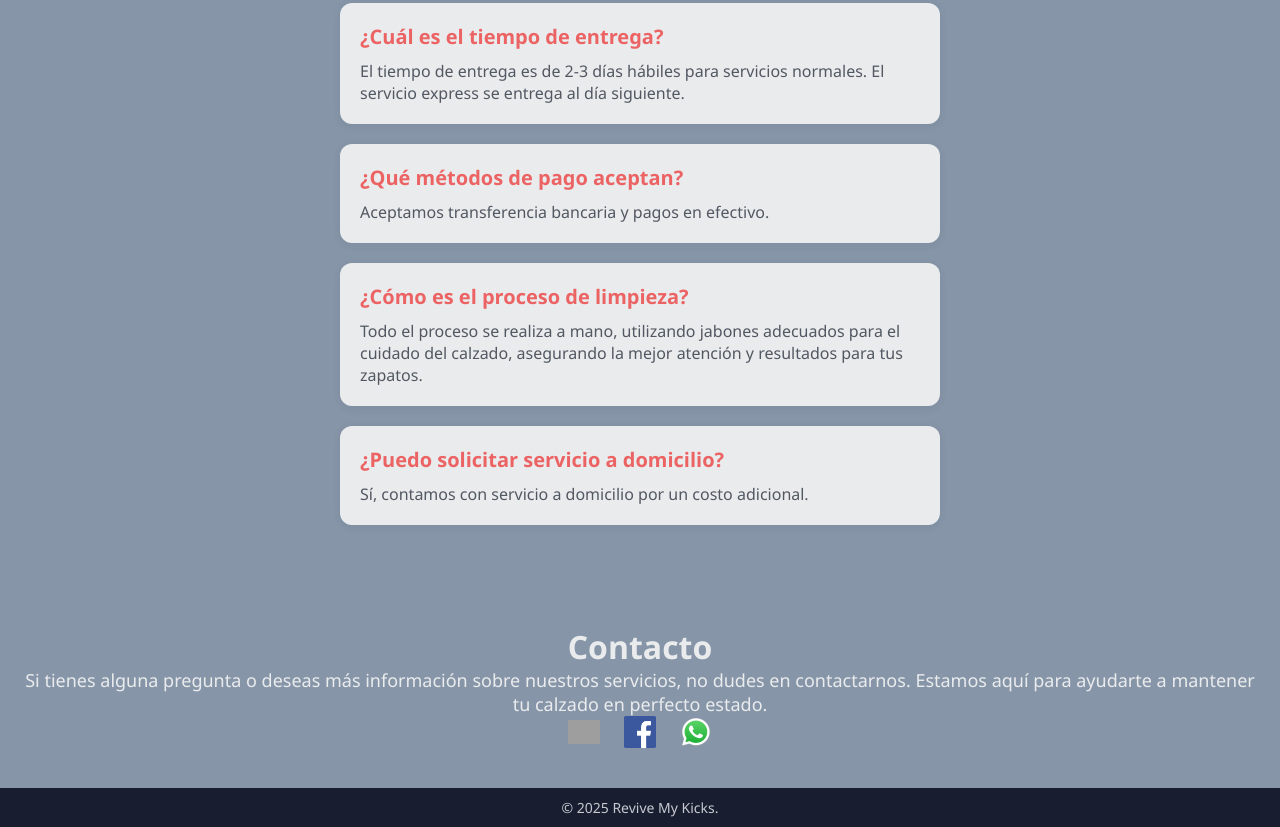
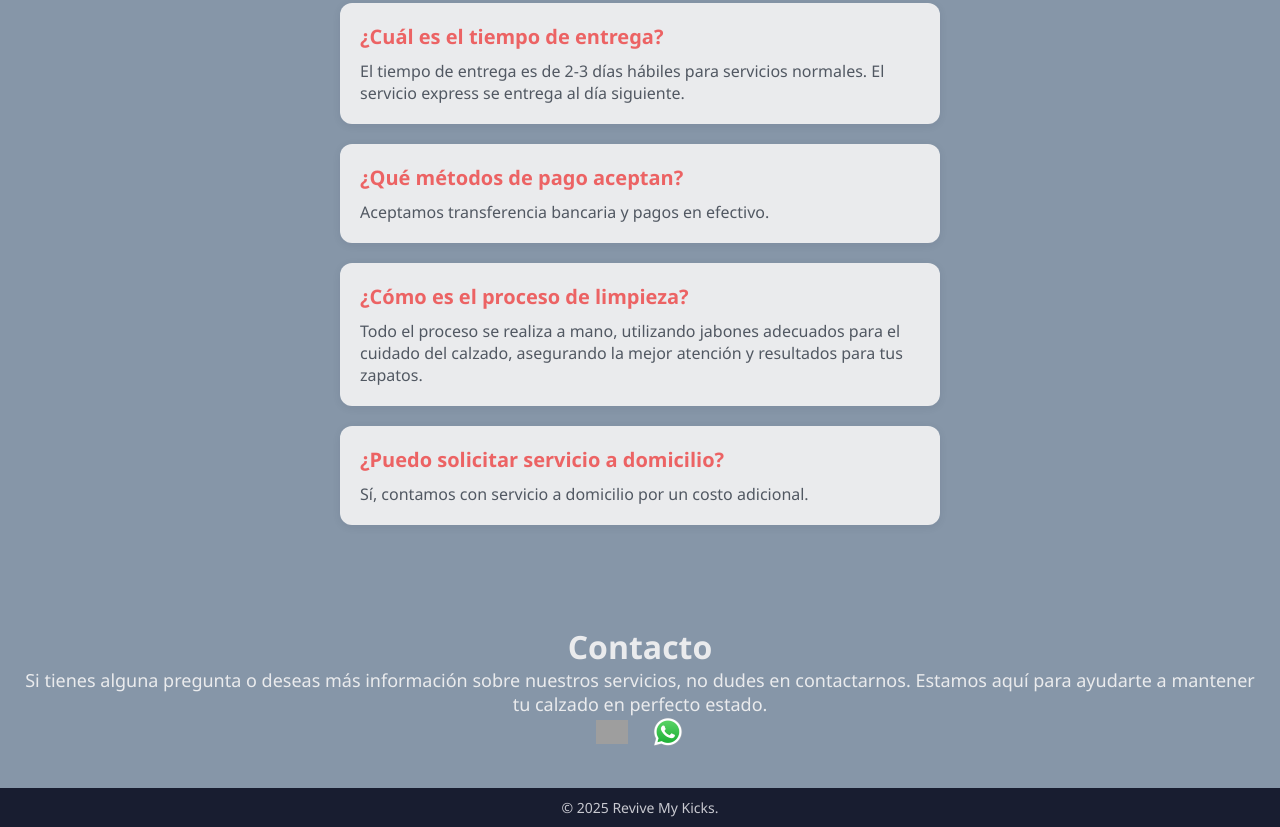
Before and after one commit to vjLarios/odin-landingpage, a plain HTML site: page index.html in a window 1280 px wide. Shown: the part 854-1681 px from the top of the page. Drawn offline with Linux system fonts and the light colour scheme; grey boxes are pictures that could not be loaded.

Commit message:
fix: redes con mal redireccionamiento

```diff
--- a/index.html
+++ b/index.html
@@ -72,8 +72,7 @@
         <p>Si tienes alguna pregunta o deseas más información sobre nuestros servicios, no dudes en contactarnos. Estamos aquí para ayudarte a mantener tu calzado en perfecto estado.</p>
         <div class="redes">
             <a href="https://www.instagram.com/revivemykicks_/"><img src="img/instagram.png" alt="Instagram"></a>
-            <a href="https://www.facebook.com/revivemykicks/"><img src="img/facebook.png" alt="Facebook"></a>
-            <a href="tel:+523141034991"><img src="img/whatsapp.png" alt="whatsapp"> </a>
+            <a href="https://wa.me/523141034991"><img src="img/whatsapp.png" alt="whatsapp"> </a>
         </div>
     </div>
 
```
